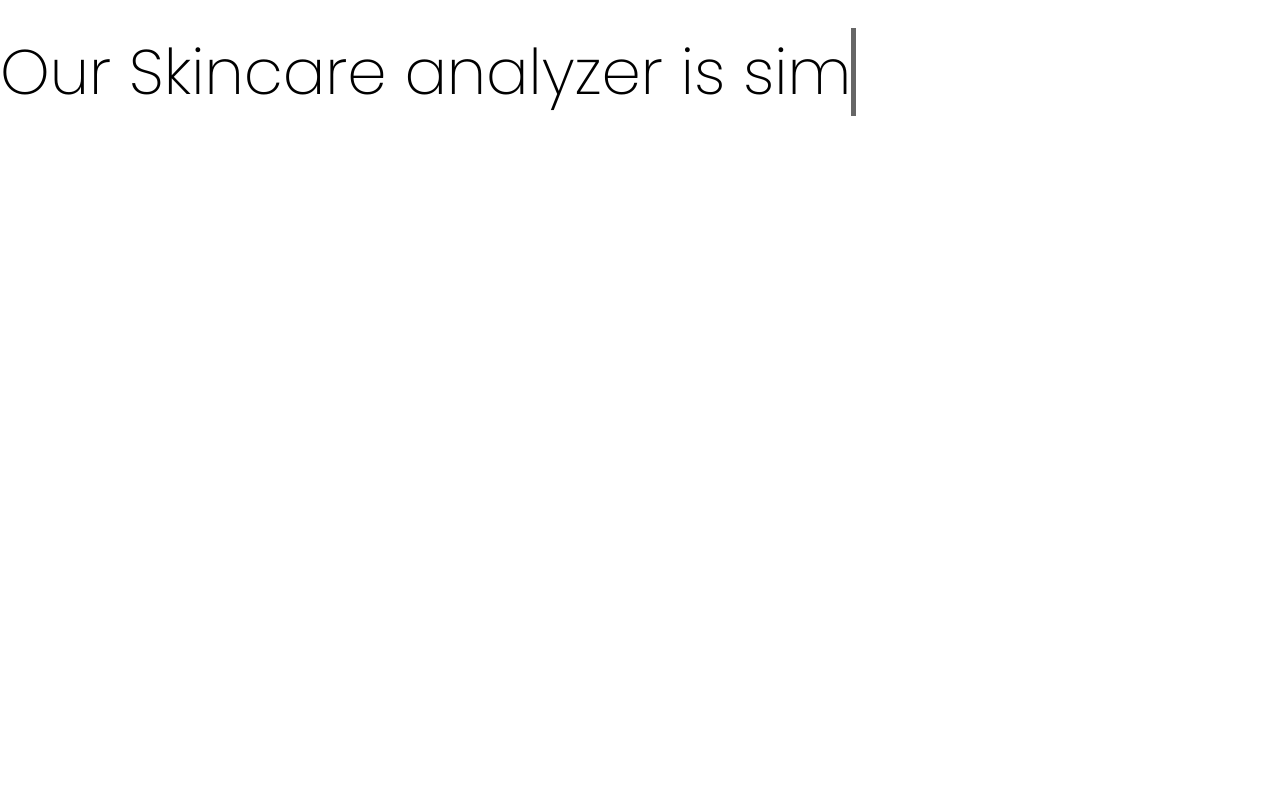
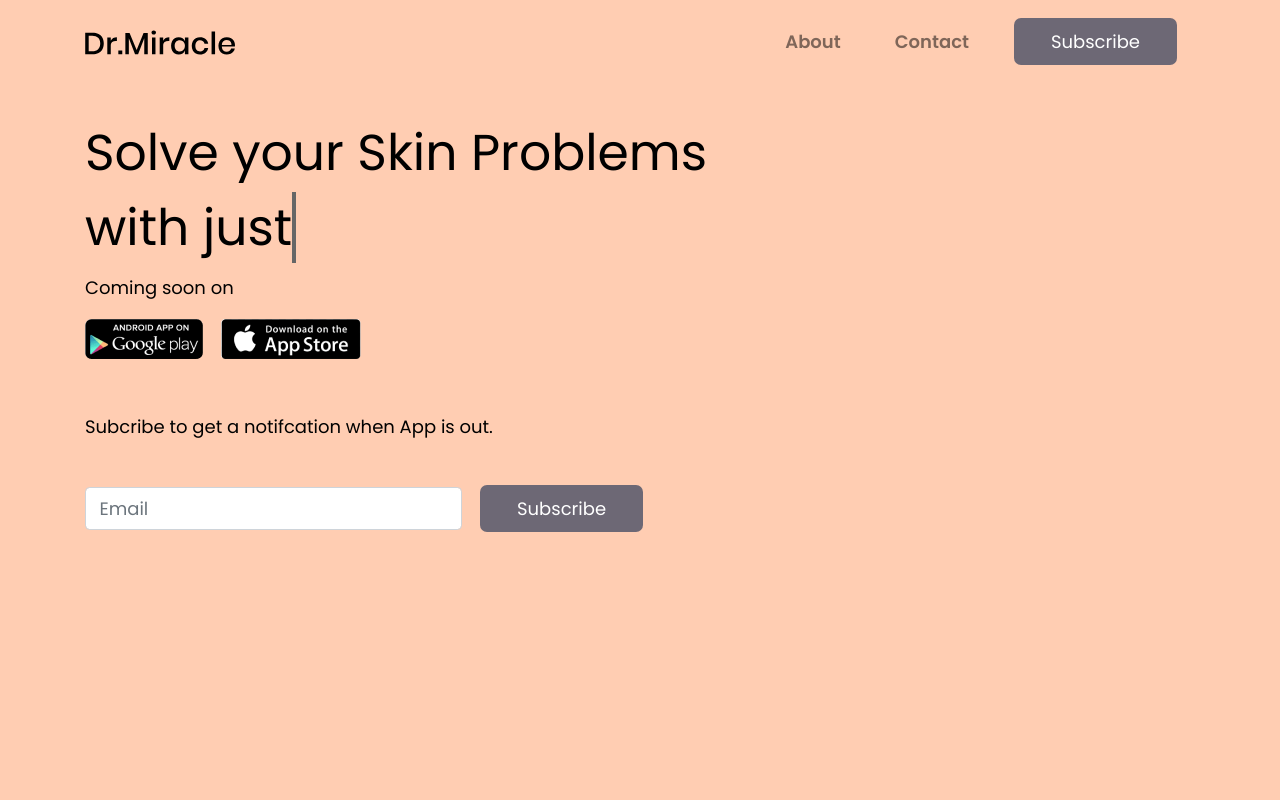
Before and after one commit to Ose-Me/Dr-Miracle, a PHP site: page / in a window 1280 px wide. Run offline with PHP 8.4, Linux system fonts and the light colour scheme.

Commit message:
feat:create subscribe section

```diff
--- a/assets/css/styles.css
+++ b/assets/css/styles.css
@@ -10,17 +10,47 @@ body {
   margin: 0;
   font-family: "Poppins", sans-serif;
   font-size: 18px;
+  color: #000;
 }
 
-h1,
-h2 {
-  font-weight: 200;
-  margin: 0.4em 0;
+.container-fluid {
+  padding: 0;
 }
-h1 {
-  font-size: 3.5em;
+
+#main-container {
+  padding-top: 61px;
 }
-h2 {
-  color: #888;
-  font-size: 2em;
+
+.top-container {
+  background-color: #ffcdb2;
+  height: 100vh;
 }
+
+#logo {
+  width: 150px;
+}
+
+.navbar-expand-lg .navbar-nav .nav-link {
+  padding-right: 1.5rem;
+  padding-left: 1.5rem;
+  font-weight: 600;
+}
+
+.top-link {
+  color: #000;
+}
+
+.top-btn {
+  background: #6d6875;
+  border-radius: 7px;
+  color: #fff;
+  font-size: 18px;
+  padding: 0.5rem 2rem;
+}
+
+.top-container h1 {
+  font-size: 2.8rem;
+  line-height: 75px;
+  font-style: normal;
+  font-weight: normal;
+}
--- a/index.html
+++ b/index.html
@@ -6,6 +6,8 @@
     <link
         href="https://fonts.googleapis.com/css2?family=Poppins:ital,wght@0,100;0,200;0,300;0,400;0,500;0,600;0,700;0,800;0,900;1,100;1,200;1,300;1,400;1,500;1,600;1,700;1,800;1,900&display=swap"
         rel="stylesheet">
+    <link rel="stylesheet" href="https://stackpath.bootstrapcdn.com/bootstrap/4.5.0/css/bootstrap.min.css"
+        integrity="sha384-9aIt2nRpC12Uk9gS9baDl411NQApFmC26EwAOH8WgZl5MYYxFfc+NcPb1dKGj7Sk" crossorigin="anonymous">
     <link rel="stylesheet" href="./assets/css/styles.css">
     <link rel="stylesheet" href="https://cdnjs.cloudflare.com/ajax/libs/font-awesome/4.7.0/css/font-awesome.min.css">
     <meta name="viewport" content="width=device-width, initial-scale=1, shrink-to-fit=no">
@@ -15,14 +17,81 @@
 </head>
 
 <body>
-    <link href="https://fonts.googleapis.com/css?family=Raleway:200,100,400" rel="stylesheet" type="text/css" />
-    <h1>Our Skincare analyzer is
-        <span class="txt-rotate" data-period="2000"
-            data-rotate='[ "intelligent", "simple", "smart", "pretty", "fun!" ]'></span>
-    </h1>
-    <!-- <h2>A single &lt;span&gt; is all you need.</h2> -->
+    <div class="container-fluid">
+        <div class="top-container">
+            <nav class="navbar navbar-expand-lg navbar-light fixed-top header" id="myHeader">
+                <div class="container">
+                    <a class="navbar-brand" href="#" id="logo-link"><img src="./assets/images/Dr.Miracle.svg"
+                            id="logo"></a>
+                    <button class="navbar-toggler" type="button" data-toggle="collapse" data-target="#navbarText"
+                        aria-controls="navbarText" aria-expanded="false" aria-label="Toggle navigation"
+                        id="nav-toggler">
+                        <span class="navbar-toggler-icon" id="navbar-toggler-icon"></span>
+                    </button>
+                    <div class="collapse navbar-collapse" id="navbarText">
+                        <ul class="navbar-nav ml-auto">
 
+                            <li class="nav-item">
+                                <a class="nav-link top-link" href="./about.html">About
+                                    <!-- <span class="sr-only">(current)</span> -->
+                                </a>
+                            </li>
+                            <li class="nav-item">
+                                <a class="nav-link top-link" href="./contact.html">Contact</a>
+                            </li>
+                        </ul>
+                        <a class="nav-link top-link" href="#"><button class="btn top-btn">Subscribe</button></a>
+                    </div>
+                </div>
+            </nav>
+            <div id="main-container">
+                <div class="container">
+                    <div class="row pt-5">
+                        <div class="col-md-7">
+                            <h1>Solve your Skin Problems with
+                                <span class="txt-rotate" data-period="2000"
+                                    data-rotate='[ "a Selfie.", "just a Click.", "Dr Miracle!"]'></span>
+                            </h1>
+                            <!-- <h2>A single &lt;span&gt; is all you need.</h2> -->
+                            <p>Coming soon on</p>
+                            <div class="d-flex">
+                                <div>
+                                    <img src="./assets/images/iphone-google-play-app-store-apple-mobile-apple-store-and-google-play-logo-png-clip-art-thumbnail 1.png"
+                                        alt=""></div>
+                                <div class="pl-3">
+                                    <img src="./assets/images/iphone-google-play-app-store-apple-mobile-apple-store-and-google-play-logo-png-clip-art-thumbnail 2.png"
+                                        alt=""></div>
+                            </div>
+                            <p class="pt-5 pb-4">Subcribe to get a notifcation when App is out.</p>
+
+                            <form class="form-inline">
+                                <div class="form-group mr-sm-3 mb-2">
+                                    <label for="inputPassword2" class="sr-only">email</label>
+                                    <input type="email" class="form-control" id="inputemail2" placeholder="Email">
+                                </div>
+                                <button type="submit" class="btn top-btn mb-2">Subscribe</button>
+                            </form>
+
+                        </div>
+                        <div class="col-md-5">
+
+                        </div>
+                    </div>
+                </div>
+            </div>
+        </div>
+    </div>
+
+    <script src="https://code.jquery.com/jquery-3.5.1.slim.min.js"
+        integrity="sha384-DfXdz2htPH0lsSSs5nCTpuj/zy4C+OGpamoFVy38MVBnE+IbbVYUew+OrCXaRkfj" crossorigin="anonymous">
+    </script>
     <script src="./assets/js/custom.js"></script>
+    <script src="https://cdn.jsdelivr.net/npm/popper.js@1.16.0/dist/umd/popper.min.js"
+        integrity="sha384-Q6E9RHvbIyZFJoft+2mJbHaEWldlvI9IOYy5n3zV9zzTtmI3UksdQRVvoxMfooAo" crossorigin="anonymous">
+    </script>
+    <script src="https://stackpath.bootstrapcdn.com/bootstrap/4.5.0/js/bootstrap.min.js"
+        integrity="sha384-OgVRvuATP1z7JjHLkuOU7Xw704+h835Lr+6QL9UvYjZE3Ipu6Tp75j7Bh/kR0JKI" crossorigin="anonymous">
+    </script>
 
 </body>
 
```
Also changed, not shown: assets/images/Dr.Miracle.svg (added), assets/images/autumn-goodman-vTL_qy03D1I-unsplash-removebg-preview 1.png (added), assets/images/iphone-google-play-app-store-apple-mobile-apple-store-and-google-play-logo-png-clip-art-thumbnail 1.png (added), assets/images/iphone-google-play-app-store-apple-mobile-apple-store-and-google-play-logo-png-clip-art-thumbnail 2.png (added).
